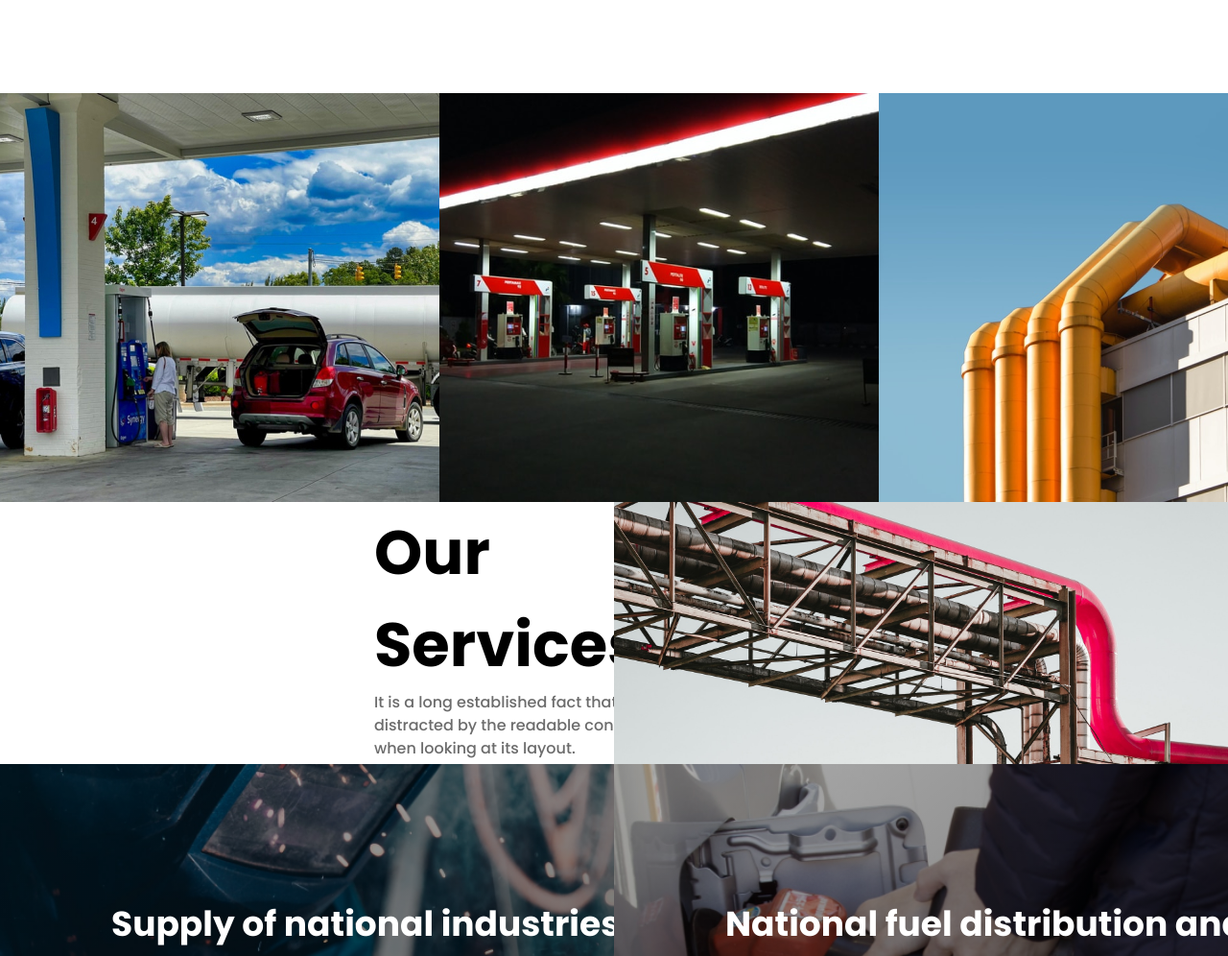
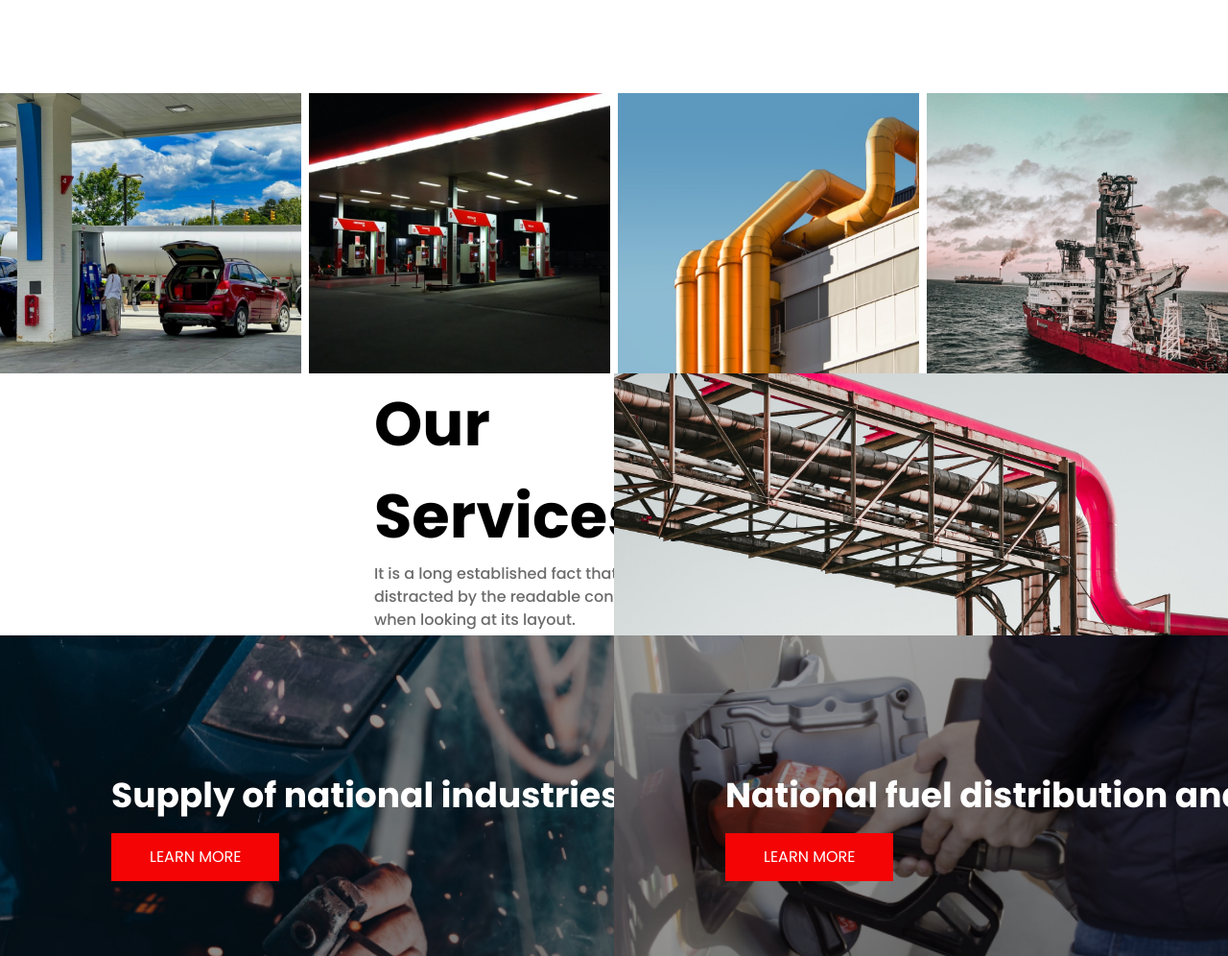
Before and after one commit to km-saifullah/petroil_tailwind, a plain HTML site: page index.html in a window 1280 px wide. Shown: the part 1324-2320 px from the top of the page at 96% size. Drawn offline with nearby package versions, Linux system fonts and the light colour scheme.

Commit message:
image slider section and service section correction done!

```diff
--- a/index.html
+++ b/index.html
@@ -157,23 +157,35 @@
 
     <!-- ====== Image Slider Start ====== -->
     <section class="w-full overflow-hidden">
-      <div class="flex flex-shrink">
-        <img src="./images/car.jpg" alt="" class="h-full w-full object-cover" />
+      <div class="flex flex-shrink gap-[8px]">
+        <div class="w-[25%]">
+          <img
+            src="./images/car.jpg"
+            alt=""
+            class="h-full w-full object-cover"
+          />
+        </div>
+        <div class="w-[25%]">
           <img
             src="./images/petrol.png"
             alt=""
             class="h-full w-full object-cover"
           />
+        </div>
+        <div class="w-[25%]">
           <img
             src="./images/petrol_pipe.png"
             alt=""
             class="h-full w-full object-cover"
           />
+        </div>
+        <div class="w-[25%]">
           <img
             src="./images/ship.png"
             alt=""
             class="h-full w-full object-cover"
           />
+        </div>
       </div>
     </section>
     <!-- ====== Image Slider End ====== -->
@@ -192,8 +204,8 @@
             </div>
           </div>
         </div>
-        <div class="w-[50%]">
-          <img src="./images/pipelines.jpg" alt="" />
+        <div class="w-[50%] overflow-hidden">
+          <img src="./images/pipelines.jpg" alt="" class="w-full h-full object-cover" />
         </div>
       </div>
       <div class="w-full flex flex-wrap items-center">
```
Lines whose indentation alone changed are shown as unchanged.
